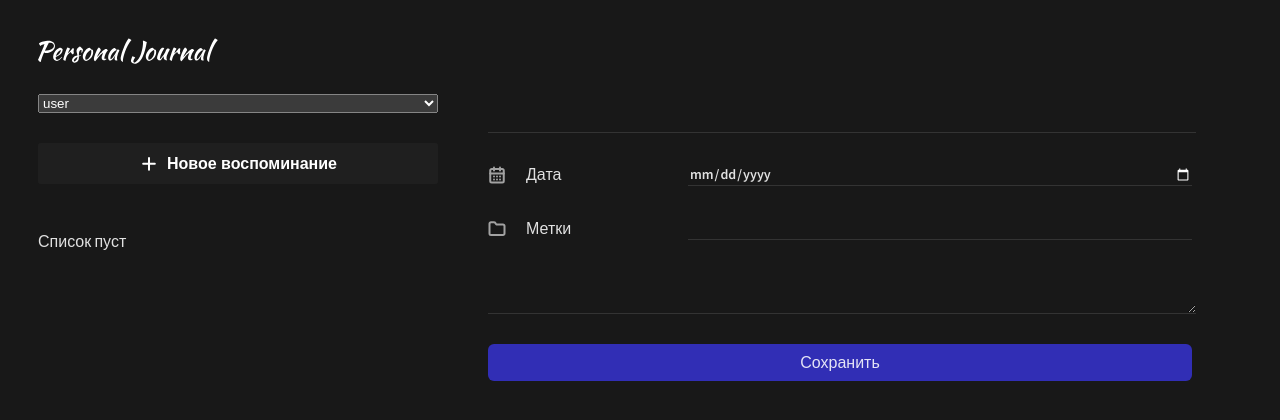
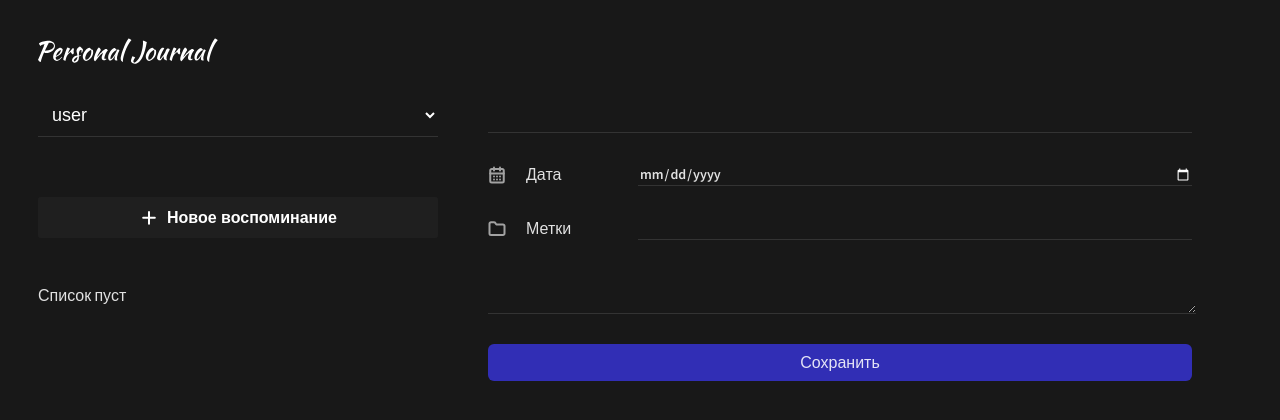
Before and after one commit to anturchin/journal-delivery-app, a React (Vite) app in the folder journal/: page / in a window 1280 px wide. Shown: the top 420 px of the page. Built offline with nearby package versions, Linux system fonts and the light colour scheme.

Commit message:
feat: add clear-form handler and change style css in select-user

```diff
--- a/journal/src/App.jsx
+++ b/journal/src/App.jsx
@@ -1,3 +1,4 @@
+import { useState } from 'react';
 import { useLocalStorage } from './hooks/use-localstorage.hook';
 import { UserContextProvider } from './context/userContext';
 import Header from './components/Header/Header';
@@ -22,13 +23,30 @@ function mapItems(items){
 function App() {
 
 	const [list, setList] = useLocalStorage('data');
+	const [selectedItem, setSelectedItem] = useState(null);
 
 	const updateList = data => {
-		setList([...mapItems(list), {
-			...data,
-			date: new Date(data.date),
-			id: list.length > 0 ? Math.max(...list.map(i => i.id)) + 1 : 1
-		}]);
+		if(!data.id) {
+			setList([...mapItems(list), {
+				...data,
+				date: new Date(data.date),
+				id: list.length > 0 ? Math.max(...list.map(i => i.id)) + 1 : 1
+			}]);
+		} else {
+			setList([...mapItems(list).map(i => {
+				if(i.id === data.id) {
+					return {
+						...data
+					};
+				} else {
+					return i;
+				}
+			})]);
+		}
+	};
+
+	const deleteItem = (id) => {
+		setList([...list.filter(i => i.id !== id)]);
 	};
 
 	return (
@@ -36,11 +54,11 @@ function App() {
 			<div className='app'>
 				<LeftPanel>
 					<Header/>
-					<JournalAddButton/>
-					<JournalList list={mapItems(list)}/>
+					<JournalAddButton clearForm={()=> setSelectedItem(null)} />
+					<JournalList list={mapItems(list)} setItem={setSelectedItem}/>
 				</LeftPanel>
 				<Body>
-					<JournalForm updateList={updateList} />
+					<JournalForm updateList={updateList} data={selectedItem} onDelete={deleteItem} />
 				</Body>
 			</div>
 		</UserContextProvider>
--- a/journal/src/components/CardButton/CardButton.jsx
+++ b/journal/src/components/CardButton/CardButton.jsx
@@ -1,10 +1,10 @@
 import './CardButton.css';
 
-function CardButton({ children, className }) {
+function CardButton({ children, className, ...props }) {
 	const cl = 'card-button' + (className ? ' '+ className : '');
 
 	return (
-		<button className={cl}>
+		<button {...props} className={cl}>
 			{children}
 		</button>
 	);
--- a/journal/src/components/JournalAddButton/JournalAddButton.css
+++ b/journal/src/components/JournalAddButton/JournalAddButton.css
@@ -1,4 +1,5 @@
 .journal-add {
+	margin-top: 30px;
 	padding: 10px;
 	display: flex;
 	align-items: center;
--- a/journal/src/components/JournalAddButton/JournalAddButton.jsx
+++ b/journal/src/components/JournalAddButton/JournalAddButton.jsx
@@ -1,9 +1,9 @@
 import CardButton from '../CardButton/CardButton';
 import './JournalAddButton.css';
 
-function JournalAddButton() {
+function JournalAddButton({clearForm}) {
 	return (
-		<CardButton className="journal-add">
+		<CardButton className="journal-add" onClick={clearForm}>
 			<svg xmlns="http://www.w3.org/2000/svg" width="20" height="21" viewBox="0 0 20 21" fill="none">
 				<path d="M10 4.96265V16.6293" stroke="white" strokeWidth="2" strokeLinecap="round" strokeLinejoin="round"/>
 				<path d="M4.16669 10.796H15.8334" stroke="white" strokeWidth="2" strokeLinecap="round" strokeLinejoin="round"/>
--- a/journal/src/components/JournalForm/JournalForm.jsx
+++ b/journal/src/components/JournalForm/JournalForm.jsx
@@ -6,7 +6,7 @@ import Button from '../Button/Button';
 import styles from './JournalForm.module.css';
 
 
-const JournalForm = ({updateList}) => {
+const JournalForm = ({updateList, data, onDelete}) => {
 
 
 	const [formState, dispatchForm]  = useReducer(formReducer, INITIAL_STATE);
@@ -30,6 +30,26 @@ const JournalForm = ({updateList}) => {
 		}
 	};
 
+	useEffect(() => {
+
+		if(!data){
+			dispatchForm({type: 'CLEAR'});
+			dispatchForm({
+				type: 'SET_VALUE',
+				payload: {
+					userId
+				}
+			});
+		}
+
+		dispatchForm({
+			type: 'SET_VALUE',
+			payload: {
+				...data
+			}
+		});
+	}, [data, userId]);
+
 	useEffect(()=>{
 		let timerId;
 		if(!isValid.date || !isValid.text || !isValid.title) {
@@ -49,8 +69,14 @@ const JournalForm = ({updateList}) => {
 		if(isFormReadyToSubmit){
 			updateList(values);
 			dispatchForm({type: 'CLEAR'});
+			dispatchForm({
+				type: 'SET_VALUE',
+				payload: {
+					userId
+				}
+			});
 		}
-	}, [isFormReadyToSubmit, values, updateList]);
+	}, [isFormReadyToSubmit, values, updateList, userId]);
 
 	useEffect(()=> {
 		dispatchForm({
@@ -77,6 +103,17 @@ const JournalForm = ({updateList}) => {
 
 	};
 
+	const deleteJournalItem = () => {
+		onDelete(data.id);
+		dispatchForm({type: 'CLEAR'});
+		dispatchForm({
+			type: 'SET_VALUE',
+			payload: {
+				userId
+			}
+		});
+	};
+
 	const styleTitle =
 	isValid.title
 		? styles['journal-form__title']
@@ -92,7 +129,7 @@ const JournalForm = ({updateList}) => {
 
 	return (
 		<form className={styles['journal-form']} onSubmit={onSubmitForm}>
-			<div>
+			<div className={styles['journal-form__row']}>
 				<input
 					className={styleTitle}
 					type="text"
@@ -101,6 +138,9 @@ const JournalForm = ({updateList}) => {
 					onChange={onChange}
 					ref={titleRef}
 				/>
+				{data?.id && <button onClick={deleteJournalItem} type="button" className={styles['journal-form__button']}>
+					<img src="/archive.svg" alt="archive" />
+				</button>}
 			</div>
 			<div className={styles['journal-form__row']}>
 				<label
@@ -114,7 +154,7 @@ const JournalForm = ({updateList}) => {
 					type="date"
 					name="date"
 					id="date"
-					value={values.date}
+					value={values.date ? new Date(values.date).toISOString().slice(0, 10) : ''}
 					onChange={onChange}
 					ref={dateRef}
 				/>
--- a/journal/src/components/JournalForm/JournalForm.module.css
+++ b/journal/src/components/JournalForm/JournalForm.module.css
@@ -2,6 +2,20 @@
 	display: flex;
 	flex-direction: column;
 	gap: 30px;
+}
+
+.journal-form__button {
+	border: none;
+	background: none;
+	cursor: pointer;
+	padding: 0;
+	width: 30px;
+	height: 30px;
+}
+
+.journal-form__button:hover{
+	background: rgba(255, 255, 255, 0.1);
+	border-radius: 50%;
 }
 
 .journal-form__input {
@@ -43,7 +57,6 @@
 .journal-form__row {
 	display: flex;
 	align-items: center;
-	gap: 50px;
 }
 
 .journal-form__label {
--- a/journal/src/components/JournalList/JournalList.jsx
+++ b/journal/src/components/JournalList/JournalList.jsx
@@ -5,7 +5,7 @@ import JournalItem from '../JournalItem/JournalItem';
 
 import './JournalList.css';
 
-function JournalList({ list }) {
+function JournalList({ list, setItem }) {
 
 	const {userId} = useContext(UserContext);
 
@@ -22,7 +22,7 @@ function JournalList({ list }) {
 	return (
 		<div className='journal-list'>
 			{filteredItems.map(el => (
-				<CardButton key={el.id}>
+				<CardButton key={el.id} onClick={()=> setItem(el)}>
 					<JournalItem
 						title={el.title}
 						text={el.text}
--- a/journal/src/components/SelectUser/SelectUser.jsx
+++ b/journal/src/components/SelectUser/SelectUser.jsx
@@ -1,5 +1,6 @@
 import { useContext } from 'react';
 import { UserContext } from '../../context/userContext';
+import styles from './SelectUser.module.css';
 
 const SelectUser = () => {
 
@@ -11,13 +12,14 @@ const SelectUser = () => {
 
 	return (
 		<select
+			className={styles['select']}
 			name="user"
 			id="user"
 			onChange={changeUser}
 			value={userId}
 		>
-			<option value="1">admin</option>
-			<option value="2">user</option>
+			<option className={styles['option']} value="1">admin</option>
+			<option className={styles['option']} value="2">user</option>
 		</select>
 	);
 };
--- a/journal/src/components/SelectUser/SelectUser.module.css
+++ b/journal/src/components/SelectUser/SelectUser.module.css
@@ -0,0 +1,11 @@
+.select {
+	padding: 10px;
+	background: none;
+	border: none;
+	border-bottom: 1px solid #333;
+	font-size: 18px;
+}
+
+.option {
+	background-color: #333;
+}
--- a/journal/src/index.css
+++ b/journal/src/index.css
@@ -13,6 +13,3 @@
   -moz-osx-font-smoothing: grayscale;
   -webkit-text-size-adjust: 100%;
 }
-
-
-body {}
```
